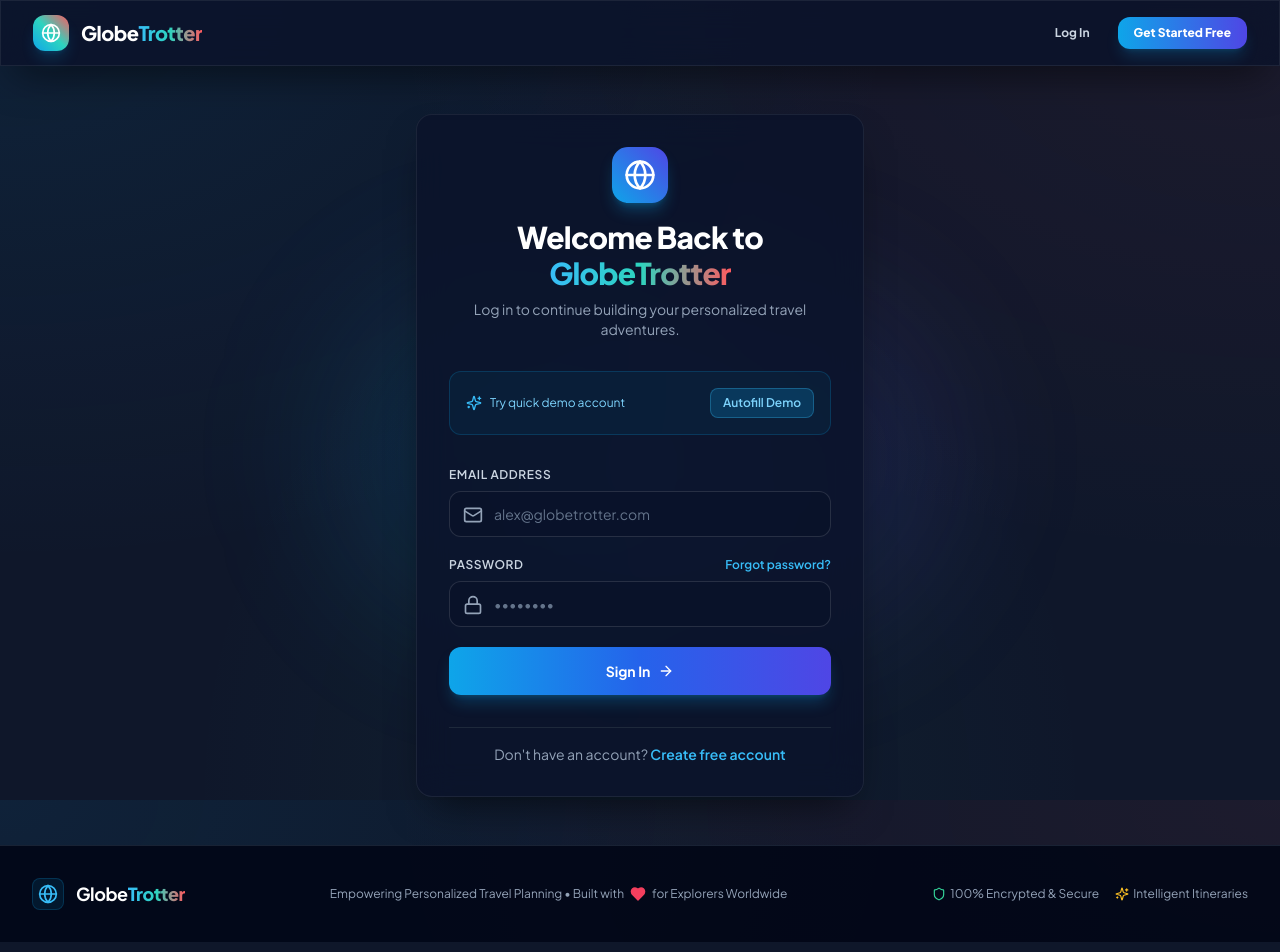
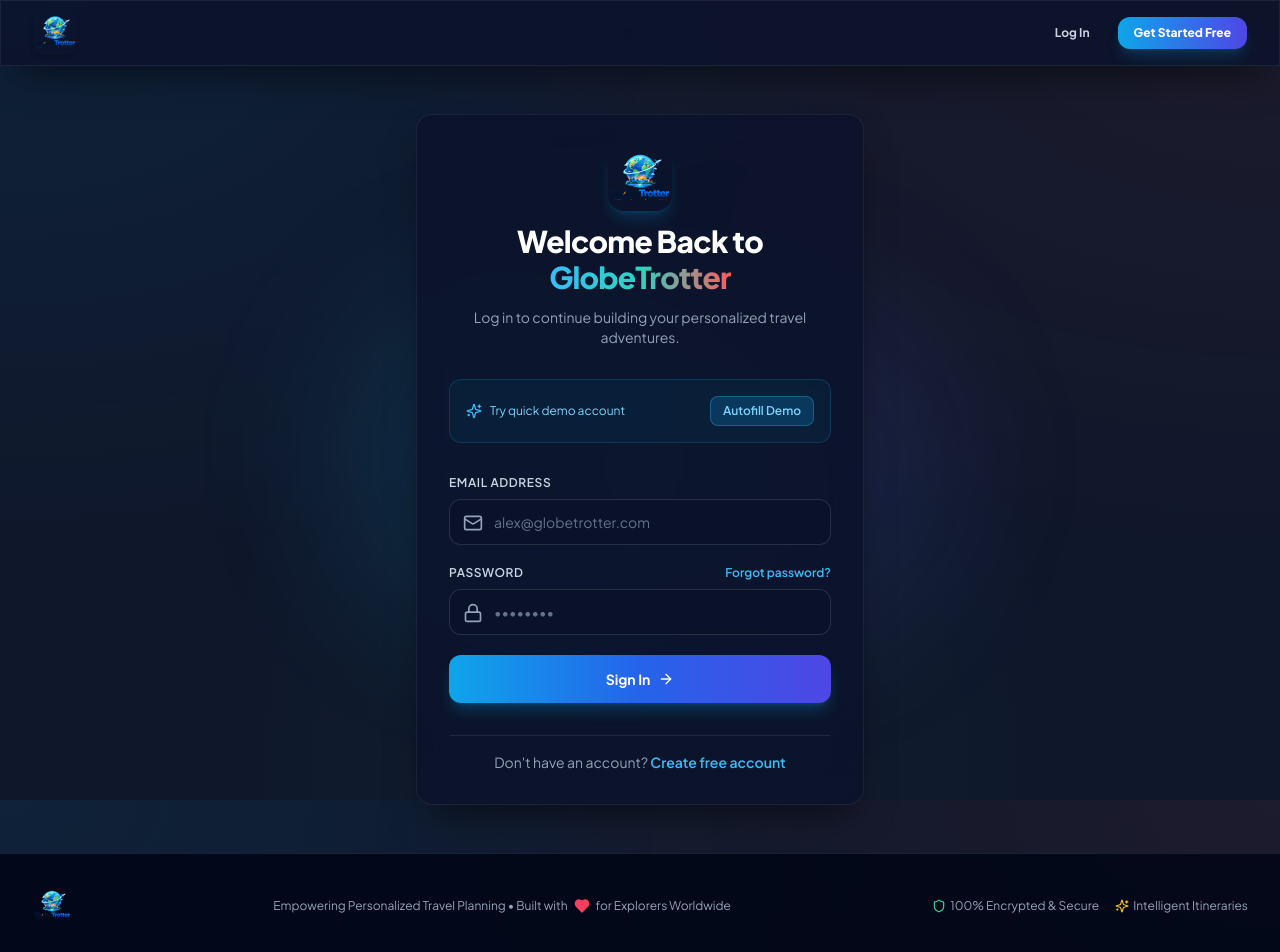
Before and after one commit to bhavya277/GlobeTrotter, a React (Vite) app in the folder client/: page /login in a window 1280 px wide. Shown: the top 952 px of the page. Built offline with nearby package versions, Linux system fonts and the light colour scheme.

Commit message:
feat(branding): replace logo with new GlobeTrotter brand asset across navigation and auth screens

```diff
--- a/client/index.html
+++ b/client/index.html
@@ -2,7 +2,7 @@
 <html lang="en">
   <head>
     <meta charset="UTF-8" />
-    <link rel="icon" type="image/svg+xml" href="/favicon.svg" />
+    <link rel="icon" type="image/png" href="/logo.png" />
     <meta name="viewport" content="width=device-width, initial-scale=1.0" />
     <title>GlobeTrotter — Empowering Personalized Travel Planning</title>
     <meta name="description" content="Plan, organize, visualize, and share intelligent personalized itineraries for your dream global adventures with real-time budget tracking and interactive maps." />
--- a/client/src/components/Footer.tsx
+++ b/client/src/components/Footer.tsx
@@ -7,12 +7,7 @@ export const Footer: React.FC = () => {
       <div className="max-w-7xl mx-auto px-4 sm:px-6 lg:px-8">
         <div className="flex flex-col md:flex-row items-center justify-between gap-4">
           <div className="flex items-center space-x-3">
-            <div className="w-8 h-8 rounded-lg bg-sky-500/10 border border-sky-500/20 flex items-center justify-center">
-              <Globe className="w-5 h-5 text-sky-400" />
-            </div>
-            <span className="text-lg font-bold text-white tracking-tight">
-              Globe<span className="gradient-text">Trotter</span>
-            </span>
+            <img src="/logo.png" alt="GlobeTrotter Logo" className="h-10 w-auto rounded-lg shadow-sm" />
           </div>
 
           <p className="text-xs text-slate-400 flex items-center justify-center gap-1.5">
--- a/client/src/components/Navbar.tsx
+++ b/client/src/components/Navbar.tsx
@@ -36,12 +36,7 @@ export const Navbar: React.FC = () => {
         <div className="flex items-center justify-between h-16">
           {/* Logo */}
           <Link to={user ? "/dashboard" : "/"} className="flex items-center space-x-3 group shrink-0">
-            <div className="w-9 h-9 rounded-xl bg-gradient-to-tr from-sky-500 via-teal-400 to-coral-500 flex items-center justify-center shadow-lg shadow-sky-500/20 group-hover:scale-105 transition-transform duration-200">
-              <Globe className="w-5 h-5 text-white animate-spin-slow" />
-            </div>
-            <span className="text-xl font-black tracking-tight text-white">
-              Globe<span className="gradient-text">Trotter</span>
-            </span>
+            <img src="/logo.png" alt="GlobeTrotter Logo" className="h-11 w-auto rounded-xl shadow-md group-hover:scale-105 transition-transform duration-200" />
           </Link>
 
           {/* Desktop Navigation Links */}
--- a/client/src/pages/ForgotPassword.tsx
+++ b/client/src/pages/ForgotPassword.tsx
@@ -28,10 +28,8 @@ export const ForgotPassword: React.FC = () => {
   return (
     <div className="min-h-[85vh] flex items-center justify-center py-12 px-4 sm:px-6 lg:px-8 relative overflow-hidden">
       <div className="max-w-md w-full space-y-8 glass-panel p-8 rounded-2xl shadow-2xl border border-slate-800 relative z-10">
-        <div className="text-center">
-          <div className="inline-flex items-center justify-center w-14 h-14 rounded-2xl bg-gradient-to-tr from-sky-500 to-indigo-600 shadow-lg shadow-sky-500/30 mb-4">
-            <Globe className="w-8 h-8 text-white" />
-          </div>
+        <div className="text-center space-y-3">
+          <img src="/logo.png" alt="GlobeTrotter Logo" className="h-16 w-auto mx-auto rounded-2xl shadow-lg shadow-sky-500/20" />
           <h2 className="text-3xl font-extrabold text-white tracking-tight">
             Reset Password
           </h2>
--- a/client/src/pages/Login.tsx
+++ b/client/src/pages/Login.tsx
@@ -40,10 +40,8 @@ export const Login: React.FC = () => {
       <div className="absolute bottom-1/4 right-1/4 w-96 h-96 bg-indigo-500/10 rounded-full blur-3xl pointer-events-none"></div>
 
       <div className="max-w-md w-full space-y-8 glass-panel p-8 rounded-2xl shadow-2xl border border-slate-800 relative z-10">
-        <div className="text-center">
-          <div className="inline-flex items-center justify-center w-14 h-14 rounded-2xl bg-gradient-to-tr from-sky-500 to-indigo-600 shadow-lg shadow-sky-500/30 mb-4">
-            <Globe className="w-8 h-8 text-white" />
-          </div>
+        <div className="text-center space-y-3">
+          <img src="/logo.png" alt="GlobeTrotter Logo" className="h-16 w-auto mx-auto rounded-2xl shadow-lg shadow-sky-500/20" />
           <h2 className="text-3xl font-extrabold text-white tracking-tight">
             Welcome Back to <span className="gradient-text">GlobeTrotter</span>
           </h2>
--- a/client/src/pages/ResetPassword.tsx
+++ b/client/src/pages/ResetPassword.tsx
@@ -46,10 +46,8 @@ export const ResetPassword: React.FC = () => {
   return (
     <div className="min-h-[85vh] flex items-center justify-center py-12 px-4 sm:px-6 lg:px-8 relative overflow-hidden">
       <div className="max-w-md w-full space-y-8 glass-panel p-8 rounded-2xl shadow-2xl border border-slate-800 relative z-10">
-        <div className="text-center">
-          <div className="inline-flex items-center justify-center w-14 h-14 rounded-2xl bg-gradient-to-tr from-sky-500 to-indigo-600 shadow-lg shadow-sky-500/30 mb-4">
-            <Globe className="w-8 h-8 text-white" />
-          </div>
+        <div className="text-center space-y-3">
+          <img src="/logo.png" alt="GlobeTrotter Logo" className="h-16 w-auto mx-auto rounded-2xl shadow-lg shadow-sky-500/20" />
           <h2 className="text-3xl font-extrabold text-white tracking-tight">
             Create New Password
           </h2>
--- a/client/src/pages/Signup.tsx
+++ b/client/src/pages/Signup.tsx
@@ -34,10 +34,8 @@ export const Signup: React.FC = () => {
       <div className="absolute top-1/3 left-1/3 w-96 h-96 bg-indigo-500/10 rounded-full blur-3xl pointer-events-none"></div>
 
       <div className="max-w-md w-full space-y-8 glass-panel p-8 rounded-2xl shadow-2xl border border-slate-800 relative z-10">
-        <div className="text-center">
-          <div className="inline-flex items-center justify-center w-14 h-14 rounded-2xl bg-gradient-to-tr from-sky-500 to-indigo-600 shadow-lg shadow-sky-500/30 mb-4">
-            <Globe className="w-8 h-8 text-white" />
-          </div>
+        <div className="text-center space-y-3">
+          <img src="/logo.png" alt="GlobeTrotter Logo" className="h-16 w-auto mx-auto rounded-2xl shadow-lg shadow-sky-500/20" />
           <h2 className="text-3xl font-extrabold text-white tracking-tight">
             Join <span className="gradient-text">GlobeTrotter</span>
           </h2>
```
Also changed, not shown: client/public/logo.png (added), client/src/assets/logo.png (added).
